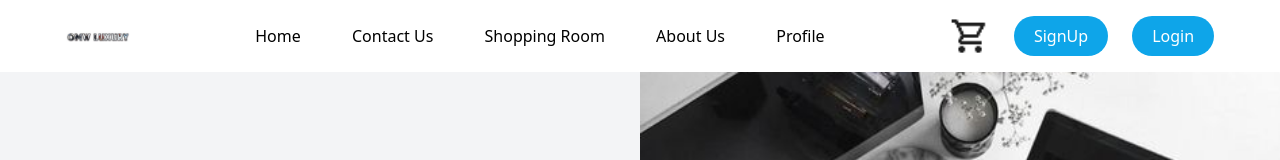
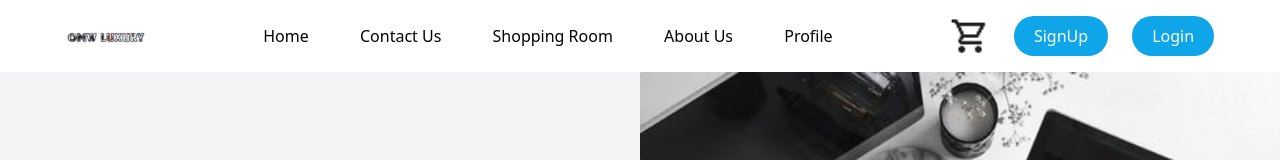
Before and after one commit to Elvischi/dish, a plain HTML site: page index.html in a window 1280 px wide. Shown: the top 160 px of the page. Drawn offline with nearby package versions, Linux system fonts and the light colour scheme; files that its build step writes are made by us from their sources.

Commit message:
logowidth

```diff
--- a/index.html
+++ b/index.html
@@ -17,7 +17,7 @@
     <header class="mx-auto p-4 bg-white">
         <nav class="flex justify-between items-center w-[92%] mx-auto ">
             <div>
-                <img class="w-16" src="./image/logo2.jpg" alt="logo">
+                <img class="w-20" src="./image/logo2.jpg" alt="logo">
             </div>
             <div
                 class="nav-link md:static absolute bg-white md:min-h-fit min-h-[60vh] left-0 top-[-100%] md:w-auto w-full flex items-center px-5">
```
